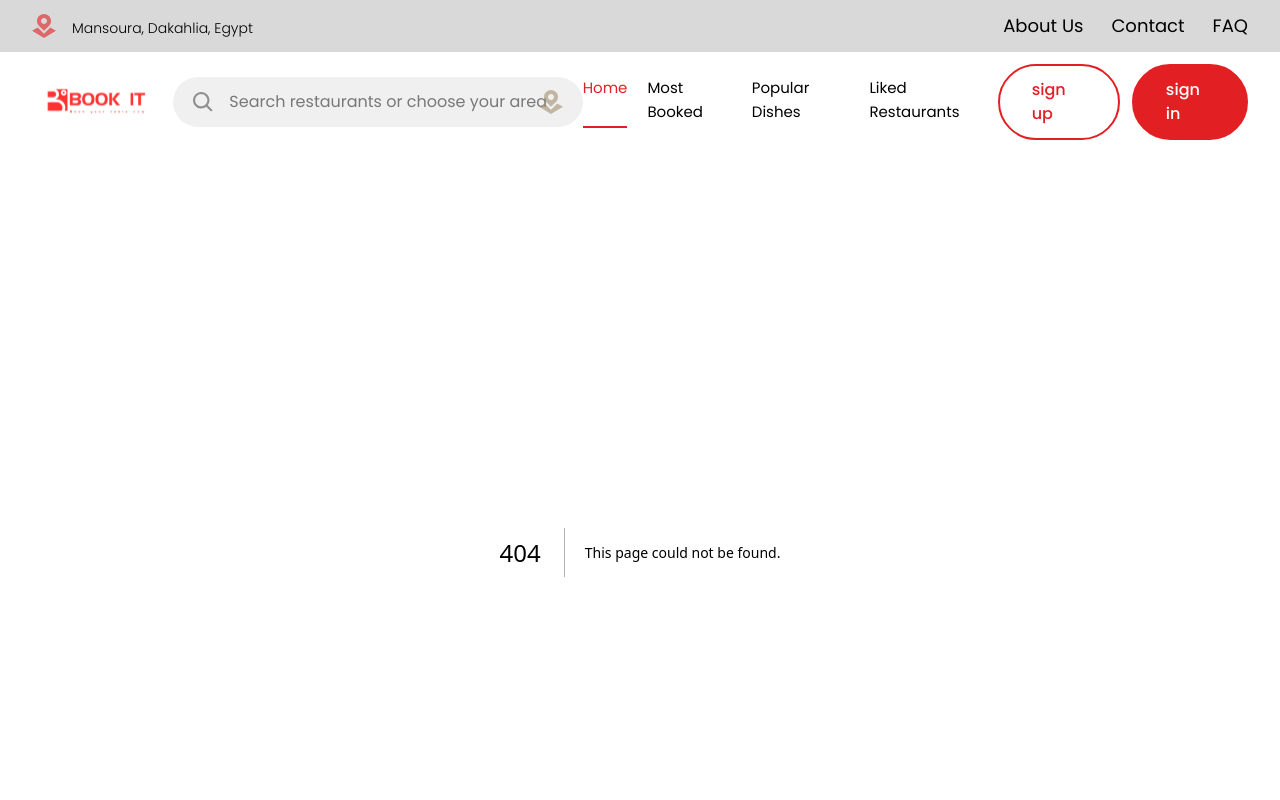
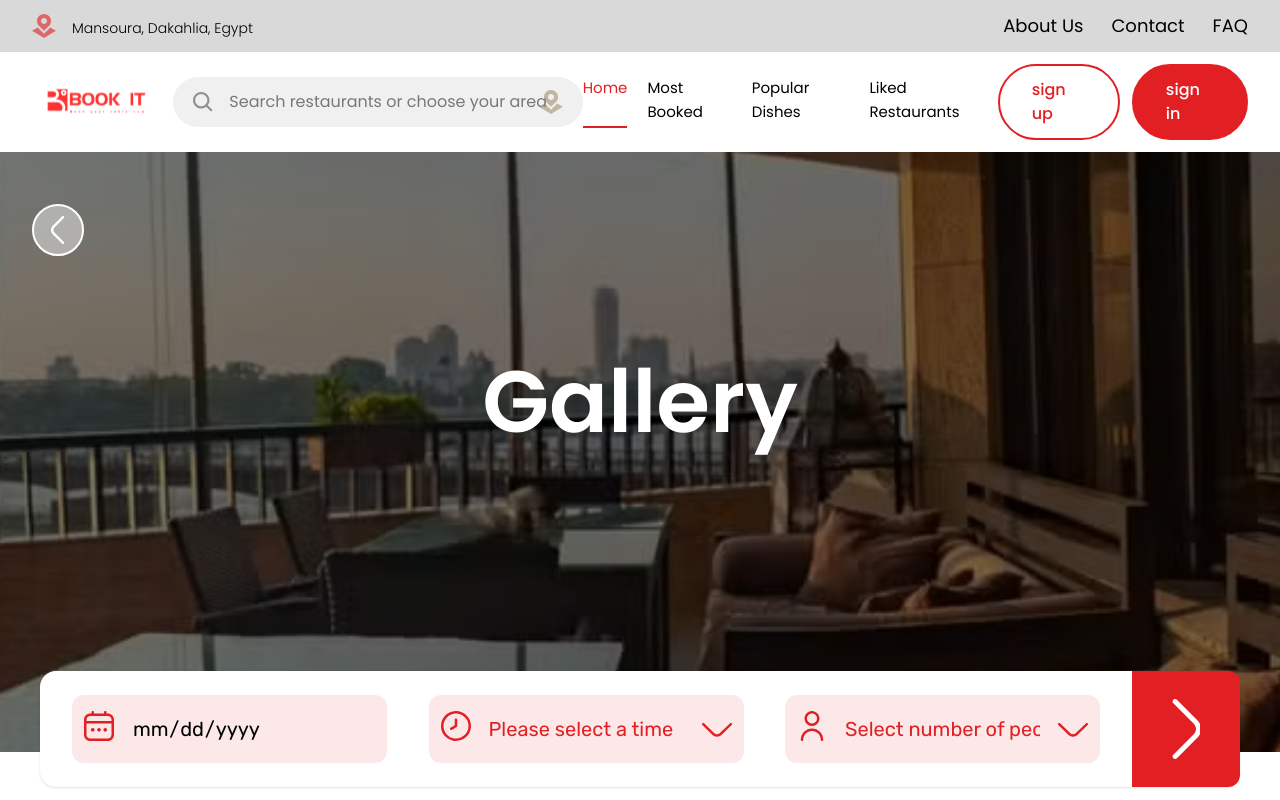
Before and after one commit to youseframy367/BookIt, a Next.js app: page /gallery/1 in a window 1280 px wide. Before the commit this address had no page. Shown: the top 800 px of the page. Built offline with nearby package versions, Linux system fonts and the light colour scheme.

Commit message:
integration id pages

```diff
--- a/app/TypeScript/TypeScript.ts
+++ b/app/TypeScript/TypeScript.ts
@@ -1,5 +1,4 @@
 export interface nextPage {
-    nextPage?: string;
     title?: string;
     image?: string;
     isShowGallery?: boolean;
@@ -57,7 +56,6 @@ export interface Header {
 export interface GalleryItem {
     title: string;
     icon: string;
-    link: string;
 }
 
 export interface GalleryProps {
--- a/app/components/DetailsRestaurant/Content.tsx
+++ b/app/components/DetailsRestaurant/Content.tsx
@@ -26,7 +26,7 @@ function Content({ gallery }: GalleryProps) {
                             })
                         ) : (
                             (gallery as GalleryItem[]).map((item, index) => (
-                                <Link href={item.link} key={index} data-aos="fade-up" className="rounded-xl relative w-full h-[300px] md:h-[600px] overflow-hidden group">
+                                <Link href={`/menu/${index + 1}`} key={index} data-aos="fade-up" className="rounded-xl relative w-full h-[300px] md:h-[600px] overflow-hidden group">
                                     <div className="flex justify-center items-center rounded-xl absolute bg-[var(--color-hero)] w-full h-full">
                                         <h2 className="text-white font-normal text-[300px] font-qwigley">{item.title}</h2>
                                     </div>
--- a/app/components/public/Hero.tsx
+++ b/app/components/public/Hero.tsx
@@ -4,7 +4,7 @@ import Link from "next/link";
 import ButtonHero from "./ButtonHero";
 import { nextPage } from "@/app/TypeScript/TypeScript";
 
-function Hero({ nextPage, title, image, isShowGallery }: nextPage) {
+function Hero({ title, image, isShowGallery }: nextPage) {
     return (
         <section>
             <div className="relative w-full h-[400px] md:h-[75vh]">
@@ -25,7 +25,7 @@ function Hero({ nextPage, title, image, isShowGallery }: nextPage) {
                 </div>
                 {
                     isShowGallery &&
-                    <Link href="/gallery" title="gallery" className="absolute bottom-18 right-5 w-[130px] h-[130px] flex justify-center items-center text-white">
+                    <Link href="/gallery/1" title="gallery" className="absolute bottom-18 right-5 w-[130px] h-[130px] flex justify-center items-center text-white">
                         <Image src="/assets/icons/all-icons-gallery.svg" alt="all gallery" fill className="object-cover opacity-[0.4]" />
                         <span className="relative text-[25px] font-medium">+20</span>
                     </Link>
--- a/app/details-restaurant-public/[id]/page.tsx
+++ b/app/details-restaurant-public/[id]/page.tsx
@@ -29,39 +29,33 @@ function detailsRestaruantPublic() {
     const gallery = [
         {
             title: "Pizza",
-            icon: "Pizza",
-            link: "/"
+            icon: "Pizza"
         },
         {
             title: "Pasta",
-            icon: "Pasta",
-            link: "/"
+            icon: "Pasta"
         },
         {
             title: "Lazania",
-            icon: "gallery-3",
-            link: "/"
+            icon: "gallery-3"
         },
         {
             title: "Seafood",
-            icon: "hero-menu",
-            link: "/"
+            icon: "hero-menu"
         },
         {
             title: "Beef",
-            icon: "gallery-5",
-            link: "/"
+            icon: "gallery-5"
         },
         {
             title: "Desserts",
-            icon: "gallery-6",
-            link: "/"
+            icon: "gallery-6"
         }
     ];
 
     return (
         <>
-            <Hero image="hero-gallery" nextPage="/location-restaurant" title="Pane Vino - InterContinental Cairo Semiramis" isShowGallery={true} />
+            <Hero image="hero-gallery" title="Pane Vino - InterContinental Cairo Semiramis" isShowGallery={true} />
             <FilterTitle data={tabs} onChange={handleTabChange} />
             {activeTab === "Menu" && <Content gallery={gallery} />}
             {activeTab === "Details" && <ContentDetails />}
--- a/app/gallery/page.tsx
+++ b/app/gallery/[id]/page.tsx
@@ -1,12 +1,12 @@
-import Content from "../components/DetailsRestaurant/Content";
-import Hero from "../components/public/Hero";
+import Content from "../../components/DetailsRestaurant/Content";
+import Hero from "../../components/public/Hero";
 
 function DetailsRestaurant() {
     const gallery = ["gallery-1", "gallery-2", "gallery-3", "gallery-4", "gallery-5", "gallery-6"];
 
     return (
         <>
-            <Hero image="hero-gallery" nextPage="/location-restaurant" title="Gallery" />
+            <Hero image="hero-gallery" title="Gallery" />
             <Content gallery={gallery} />
         </>
     )
--- a/app/menu/page.tsx
+++ b/app/menu/[id]/page.tsx
@@ -1,5 +1,5 @@
-import Hero from "../components/menu/Hero";
-import Products from "../components/menu/Products";
+import Hero from "../../components/menu/Hero";
+import Products from "../../components/menu/Products";
 
 export default function Home() {
     return (
```
